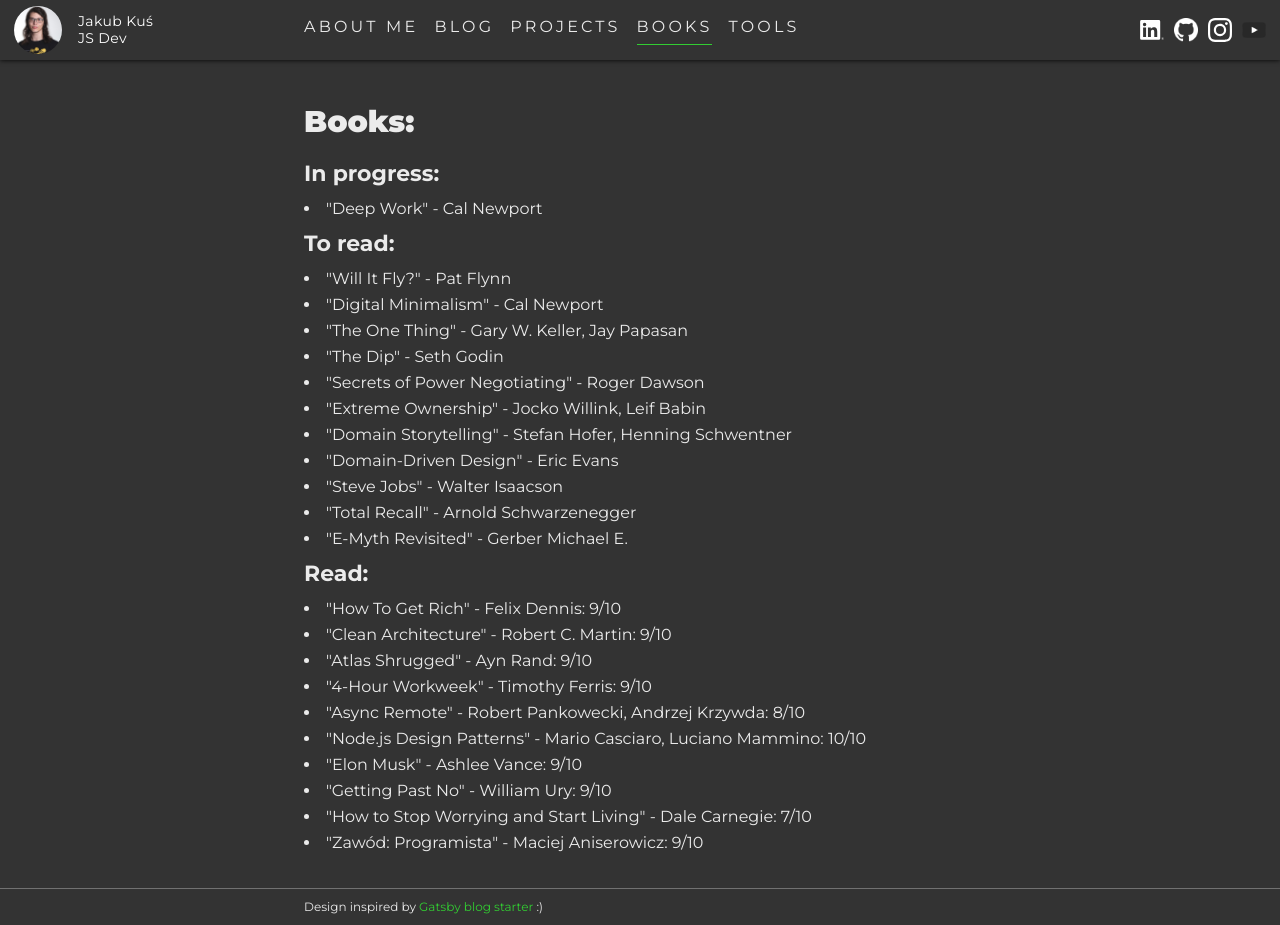
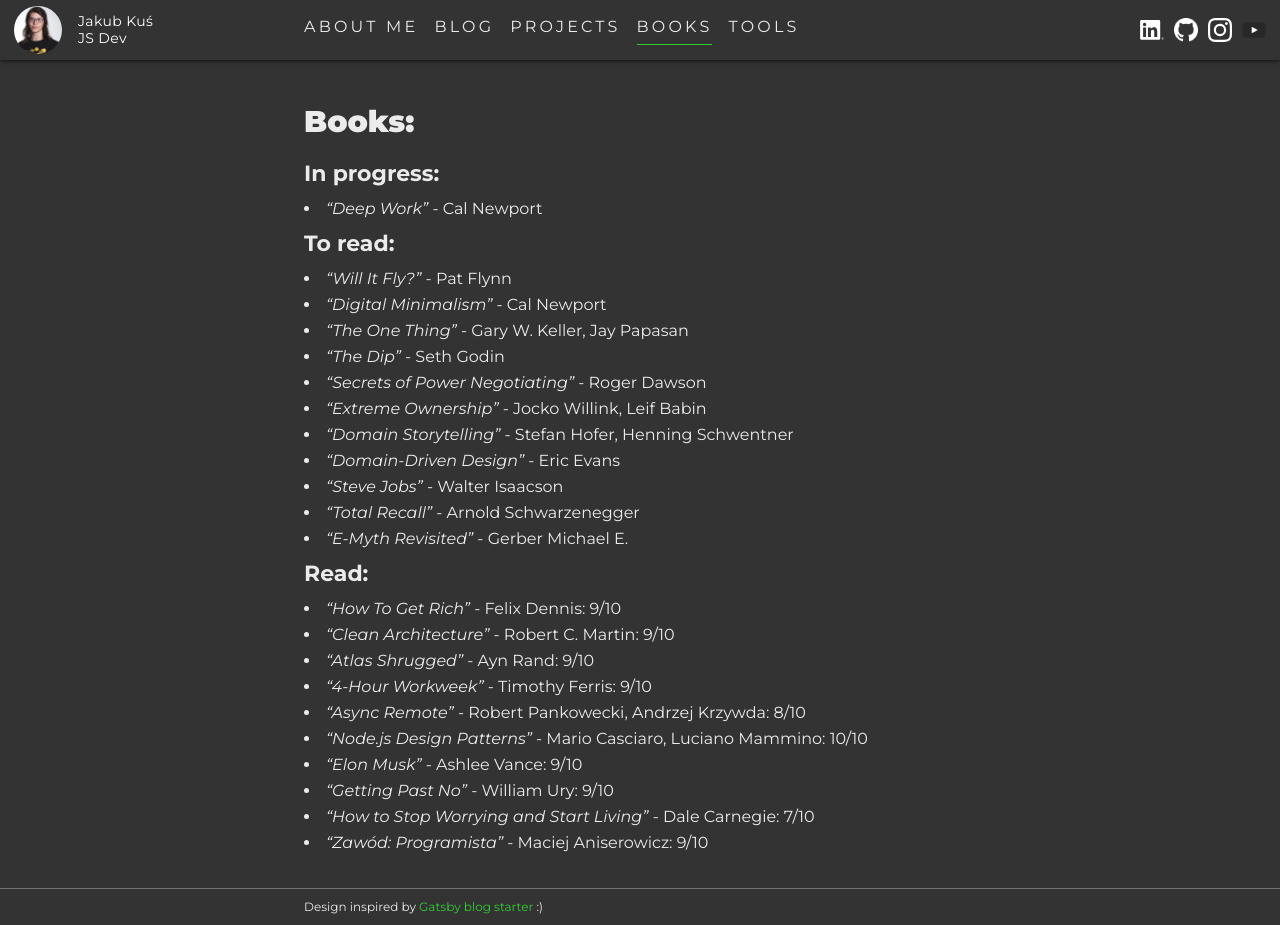
Before and after one commit to JakubKus/jkus.dev, a Next.js app: page /books in a window 1280 px wide. Built offline with nearby package versions, Linux system fonts and the light colour scheme; a small style sheet from the web is missing.

Commit message:
replace &quot; with qutation mark symbols, and cursive font for book titles

```diff
--- a/pages/books.tsx
+++ b/pages/books.tsx
@@ -14,34 +14,34 @@
         <h1>Books:</h1>
         <h2>In progress:</h2>
         <ul>
-          <li>&quot;Deep Work&quot; - Cal Newport</li>
+          <li><i>“Deep Work”</i> - Cal Newport</li>
         </ul>
         <h2>To read:</h2>
         <ul>
-          <li>&quot;Will It Fly?&quot; - Pat Flynn</li>
-          <li>&quot;Digital Minimalism&quot; - Cal Newport</li>
-          <li>&quot;The One Thing&quot; - Gary W. Keller, Jay Papasan</li>
-          <li>&quot;The Dip&quot; - Seth Godin</li>
-          <li>&quot;Secrets of Power Negotiating&quot; - Roger Dawson</li>
-          <li>&quot;Extreme Ownership&quot; - Jocko Willink, Leif Babin</li>
-          <li>&quot;Domain Storytelling&quot; - Stefan Hofer, Henning Schwentner</li>
-          <li>&quot;Domain-Driven Design&quot; - Eric Evans</li>
-          <li>&quot;Steve Jobs&quot; - Walter Isaacson</li>
-          <li>&quot;Total Recall&quot; - Arnold Schwarzenegger</li>
-          <li>&quot;E-Myth Revisited&quot; - Gerber Michael E.</li>
+          <li><i>“Will It Fly?”</i> - Pat Flynn</li>
+          <li><i>“Digital Minimalism”</i> - Cal Newport</li>
+          <li><i>“The One Thing”</i> - Gary W. Keller, Jay Papasan</li>
+          <li><i>“The Dip”</i> - Seth Godin</li>
+          <li><i>“Secrets of Power Negotiating”</i> - Roger Dawson</li>
+          <li><i>“Extreme Ownership”</i> - Jocko Willink, Leif Babin</li>
+          <li><i>“Domain Storytelling”</i> - Stefan Hofer, Henning Schwentner</li>
+          <li><i>“Domain-Driven Design”</i> - Eric Evans</li>
+          <li><i>“Steve Jobs”</i> - Walter Isaacson</li>
+          <li><i>“Total Recall”</i> - Arnold Schwarzenegger</li>
+          <li><i>“E-Myth Revisited”</i> - Gerber Michael E.</li>
         </ul>
         <h2>Read:</h2>
         <ul>
-          <li>&quot;How To Get Rich&quot; - Felix Dennis: 9/10</li>
-          <li>&quot;Clean Architecture&quot; - Robert C. Martin: 9/10</li>
-          <li>&quot;Atlas Shrugged&quot; - Ayn Rand: 9/10</li>
-          <li>&quot;4-Hour Workweek&quot; - Timothy Ferris: 9/10</li>
-          <li>&quot;Async Remote&quot; - Robert Pankowecki, Andrzej Krzywda: 8/10</li>
-          <li>&quot;Node.js Design Patterns&quot; - Mario Casciaro, Luciano Mammino: 10/10</li>
-          <li>&quot;Elon Musk&quot; - Ashlee Vance: 9/10</li>
-          <li>&quot;Getting Past No&quot; - William Ury: 9/10</li>
-          <li>&quot;How to Stop Worrying and Start Living&quot; - Dale Carnegie: 7/10</li>
-          <li>&quot;Zawód: Programista&quot; - Maciej Aniserowicz: 9/10</li>
+          <li><i>“How To Get Rich”</i> - Felix Dennis: 9/10</li>
+          <li><i>“Clean Architecture”</i> - Robert C. Martin: 9/10</li>
+          <li><i>“Atlas Shrugged”</i> - Ayn Rand: 9/10</li>
+          <li><i>“4-Hour Workweek”</i> - Timothy Ferris: 9/10</li>
+          <li><i>“Async Remote”</i> - Robert Pankowecki, Andrzej Krzywda: 8/10</li>
+          <li><i>“Node.js Design Patterns”</i> - Mario Casciaro, Luciano Mammino: 10/10</li>
+          <li><i>“Elon Musk”</i> - Ashlee Vance: 9/10</li>
+          <li><i>“Getting Past No”</i> - William Ury: 9/10</li>
+          <li><i>“How to Stop Worrying and Start Living”</i> - Dale Carnegie: 7/10</li>
+          <li><i>“Zawód: Programista”</i> - Maciej Aniserowicz: 9/10</li>
         </ul>
       </Container>
     </Layout>
```
